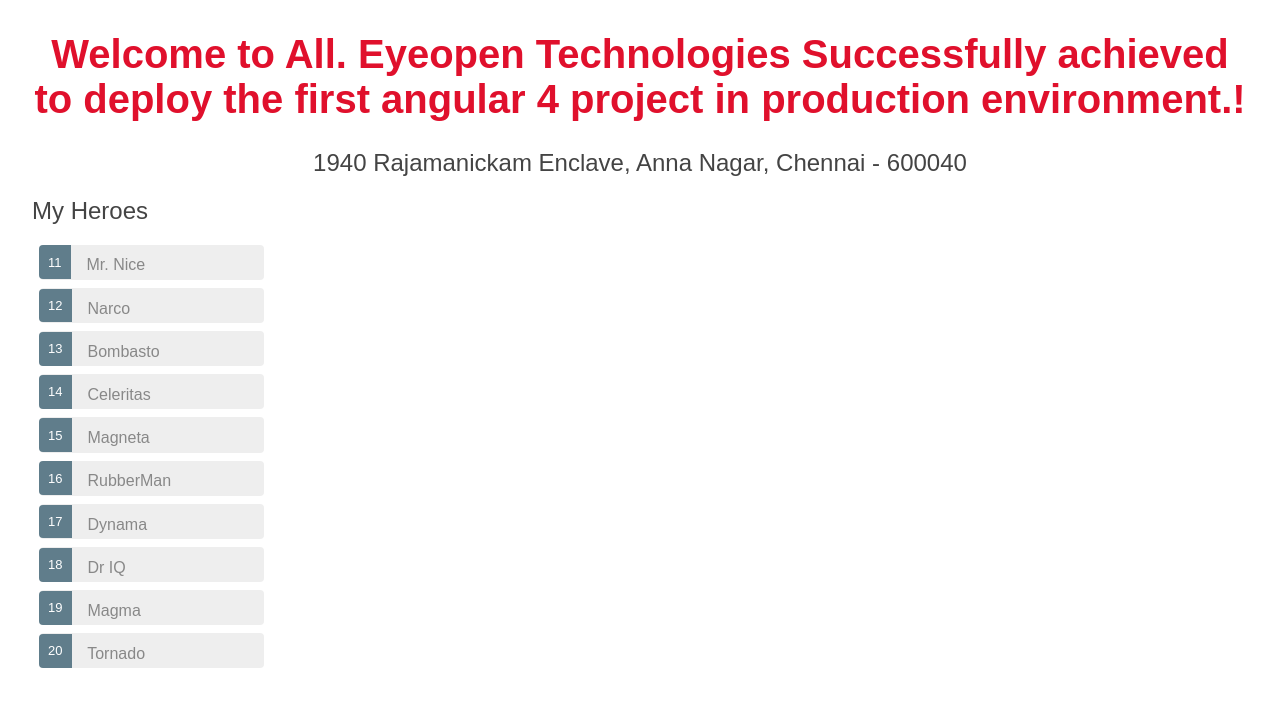
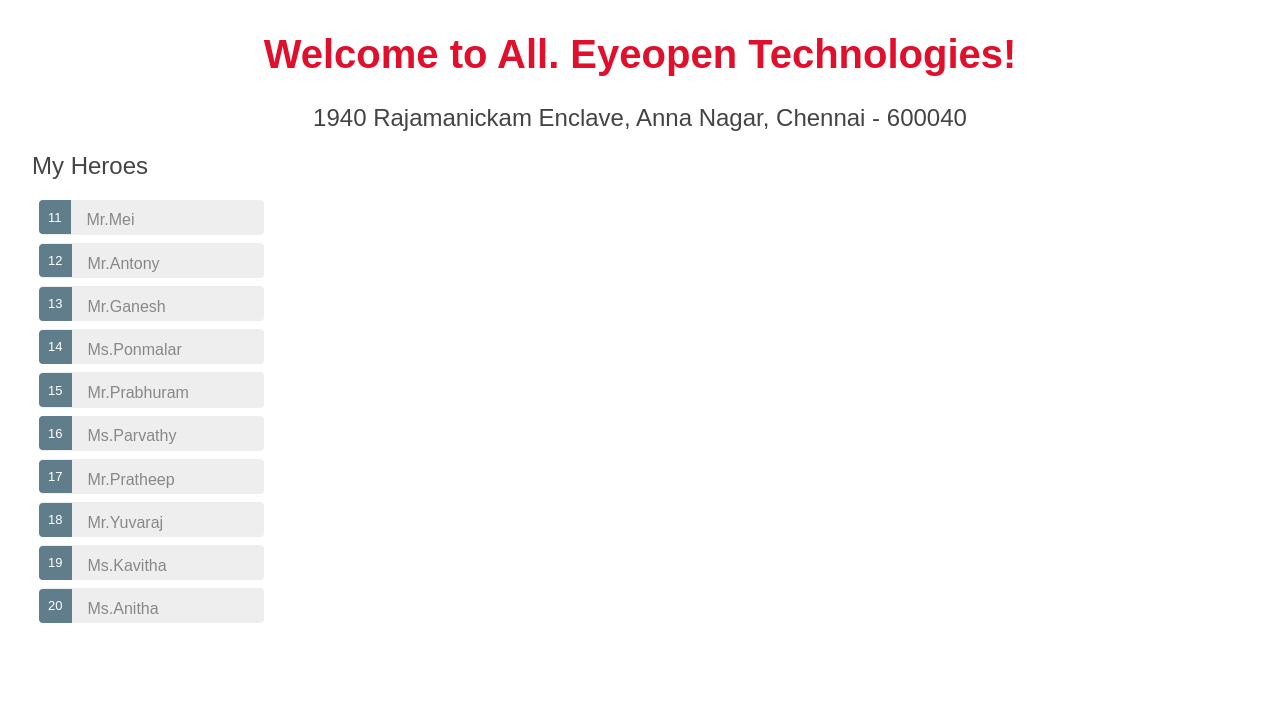
Before and after one commit to marsjava/CoreApp, an Angular app: page / in a window 1280 px wide. Shown: the top 706 px of the page. Built offline with nearby package versions, Linux system fonts and the light colour scheme.

Commit message:
update feb15

```diff
--- a/src/app/app.component.ts
+++ b/src/app/app.component.ts
@@ -6,5 +6,5 @@
   styleUrls: ['./app.component.css']
 })
 export class AppComponent {
-  title = 'All. Eyeopen Technologies Successfully achieved to deploy the first angular 4 project in production environment.';
+  title = 'All. Eyeopen Technologies';
 }
--- a/src/app/mock-heroes.ts
+++ b/src/app/mock-heroes.ts
@@ -1,14 +1,14 @@
 import {Hero} from './hero';
 
 export const heroList: Hero[] = [
-    { id: 11, name: 'Mr. Nice' },
-    { id: 12, name: 'Narco' },
-    { id: 13, name: 'Bombasto' },
-    { id: 14, name: 'Celeritas' },
-    { id: 15, name: 'Magneta' },
-    { id: 16, name: 'RubberMan' },
-    { id: 17, name: 'Dynama' },
-    { id: 18, name: 'Dr IQ' },
-    { id: 19, name: 'Magma' },
-    { id: 20, name: 'Tornado' }
+    { id: 11, name: 'Mr.Mei' },
+    { id: 12, name: 'Mr.Antony' },
+    { id: 13, name: 'Mr.Ganesh' },
+    { id: 14, name: 'Ms.Ponmalar' },
+    { id: 15, name: 'Mr.Prabhuram' },
+    { id: 16, name: 'Ms.Parvathy' },
+    { id: 17, name: 'Mr.Pratheep' },
+    { id: 18, name: 'Mr.Yuvaraj' },
+    { id: 19, name: 'Ms.Kavitha' },
+    { id: 20, name: 'Ms.Anitha' }
 ]
```
